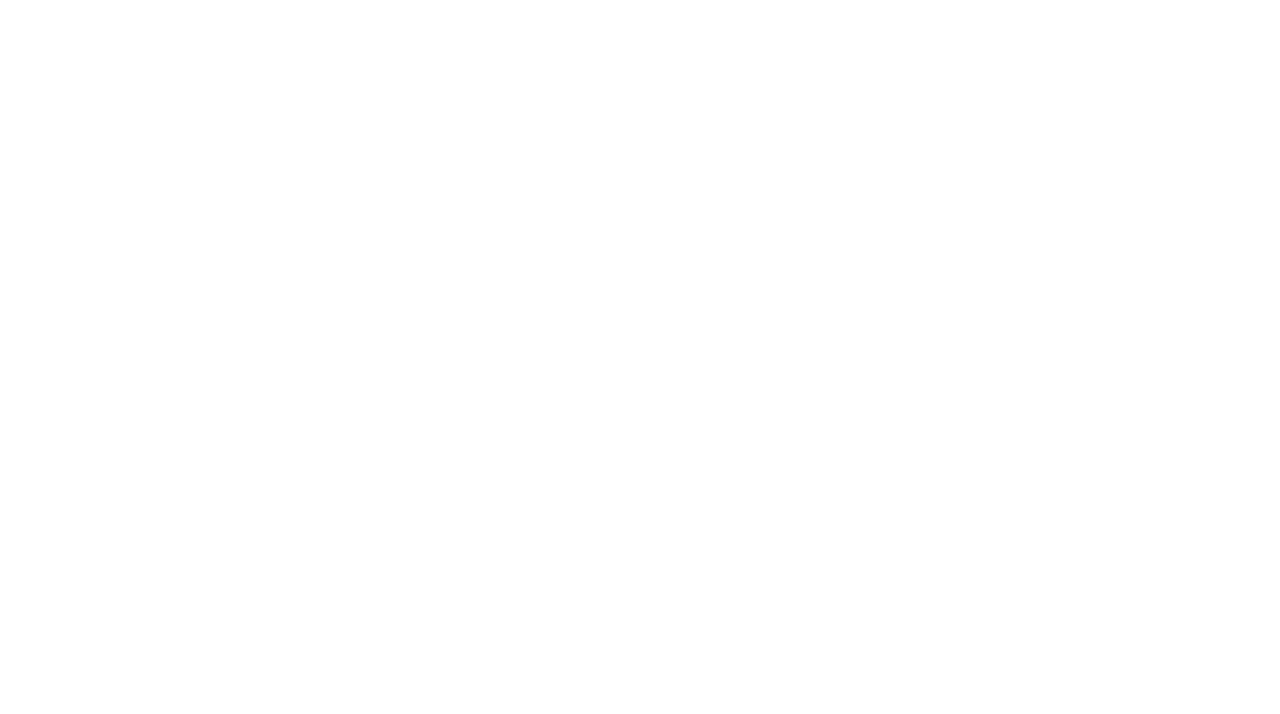
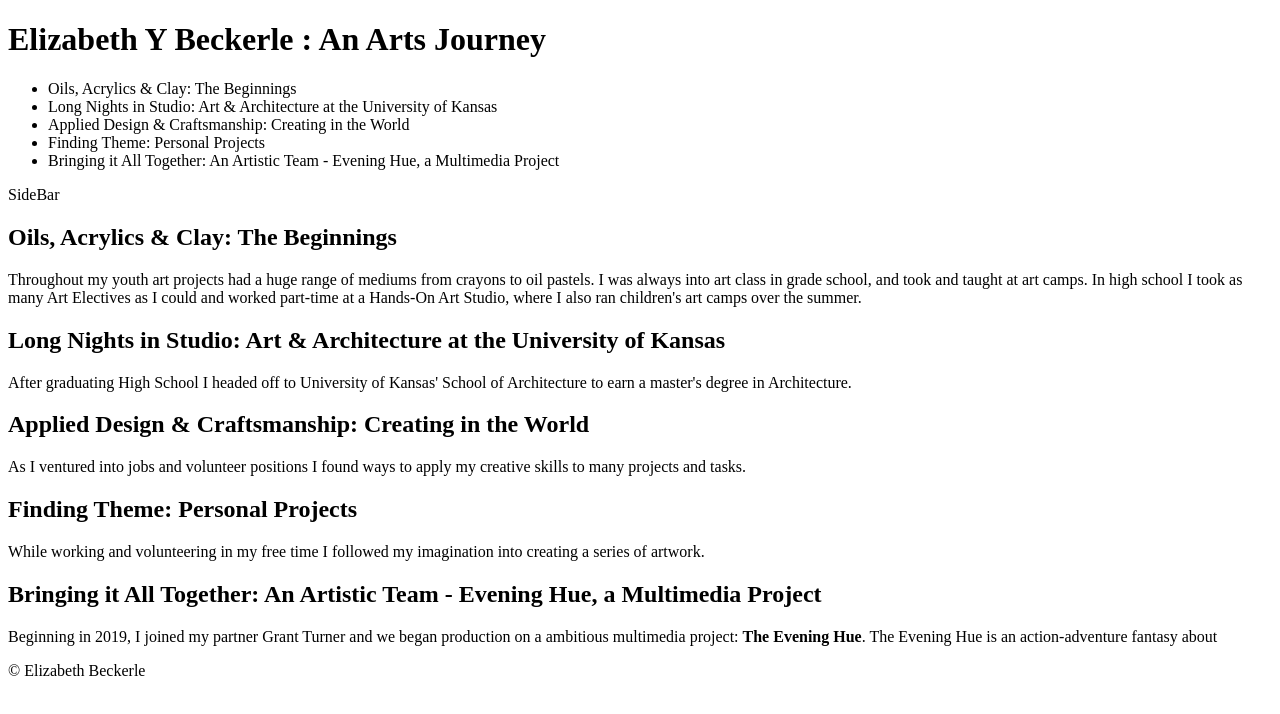
Before and after one commit to KC-CG-Oct-2021/assignment-4-html-me-something-ebeckerle, a website: page index.html in a window 1280 px wide. Drawn offline with Linux system fonts and the light colour scheme.

Commit message:
1st Commit: basic html and favicon png in images folder

```diff
--- a/index.html
+++ b/index.html
@@ -1,8 +1,53 @@
 <!DOCTYPE html>
 <html>
    <head>
+      <title>Elizabeth Y Beckerle</title>
+      <link rel="icon" type="image/x-icon" href="images/favicon.png">
    </head>
    <body>
-      <!-- Write your HTML in this file! -->
+      <header>
+         <h1>Elizabeth Y Beckerle : An Arts Journey</h1>
+         <nav>
+            <ul>
+               <li>Oils, Acrylics &amp; Clay: The Beginnings</li>
+               <li>Long Nights in Studio: Art &amp; Architecture at the University of Kansas</li>
+               <li>Applied Design &amp; Craftsmanship: Creating in the World</li>
+               <li>Finding Theme: Personal Projects</li>
+               <li>Bringing it All Together: An Artistic Team - Evening Hue, a Multimedia Project</li>
+            </ul>
+         </nav>
+      </header>
+
+      <main>
+         <div>SideBar</div>
+         <article>
+            <h2>Oils, Acrylics &amp; Clay: The Beginnings</h2>
+            <p>Throughout my youth art projects had a huge range of mediums from crayons to oil pastels. I was always into art class in grade school, and took and taught at art camps.  In high school I took as many Art Electives as I could and worked part-time at a Hands-On Art Studio, where I also ran children's art camps over the summer.</p>
+         </article>
+
+         <article>
+            <h2>Long Nights in Studio: Art &amp; Architecture at the University of Kansas</h2>
+            <p>After graduating High School I headed off to University of Kansas' School of Architecture to earn a master's degree in Architecture.</p>
+         </article>
+
+         <article>
+            <h2>Applied Design &amp; Craftsmanship: Creating in the World</h2>
+            <p>As I ventured into jobs and volunteer positions I found ways to apply my creative skills to many projects and tasks.</p>
+         </article>
+
+         <article>
+            <h2>Finding Theme: Personal Projects</h2>
+            <p>While working and volunteering in my free time I followed my imagination into creating a series of artwork.</p>
+         </article>
+
+         <article>
+            <h2>Bringing it All Together: An Artistic Team - Evening Hue, a Multimedia Project</h2>
+            <p>Beginning in 2019, I joined my partner Grant Turner and we began production on a ambitious multimedia project: <strong>The Evening Hue</strong>. The Evening Hue is an action-adventure fantasy about </p>
+         </article>
+      </main>
+
+      <footer>
+         <p>&copy; Elizabeth Beckerle</p>
+      </footer><!-- Write your HTML in this file! -->
    </body>
 </html>
```
Also changed, not shown: images/favicon.png (added).
